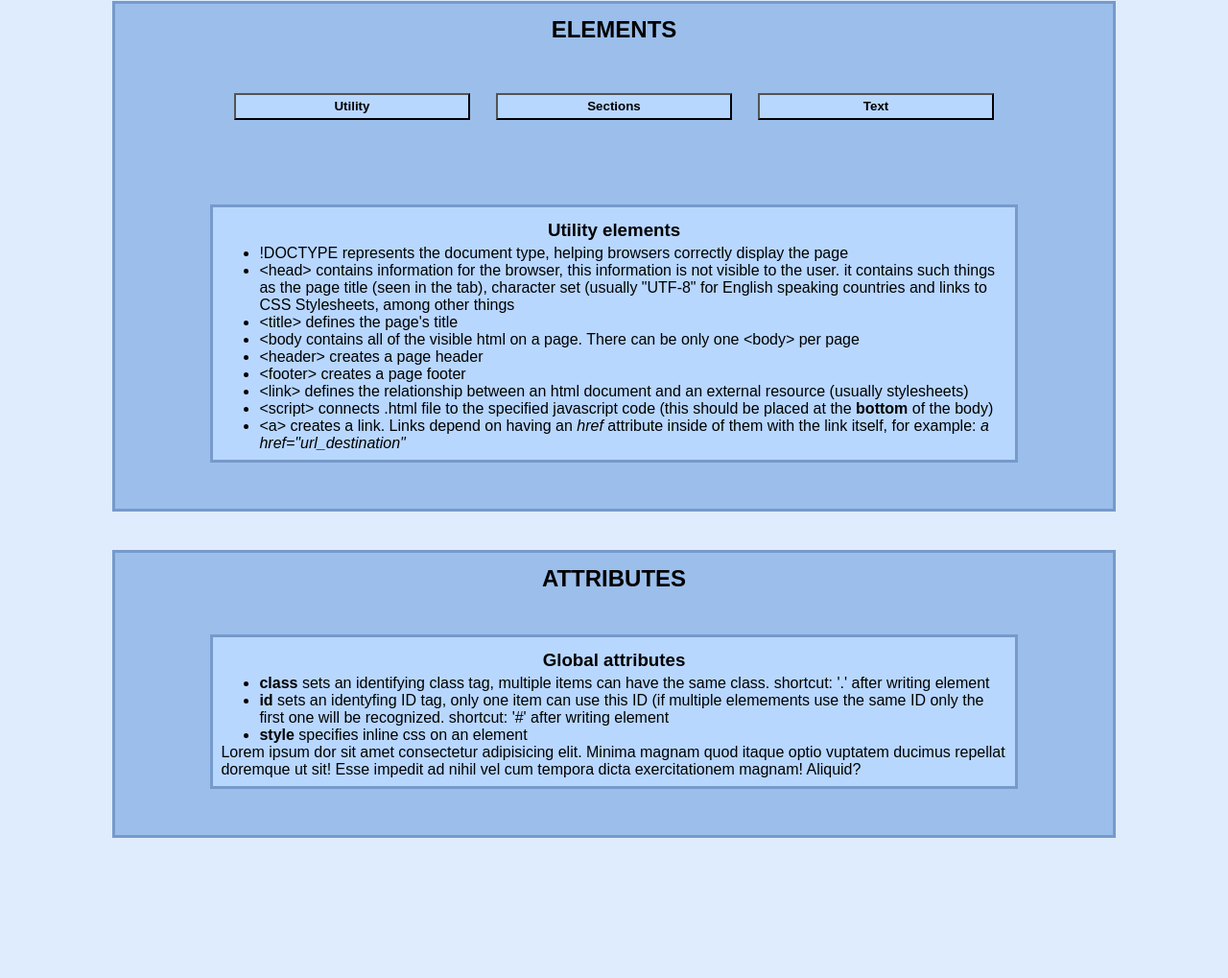
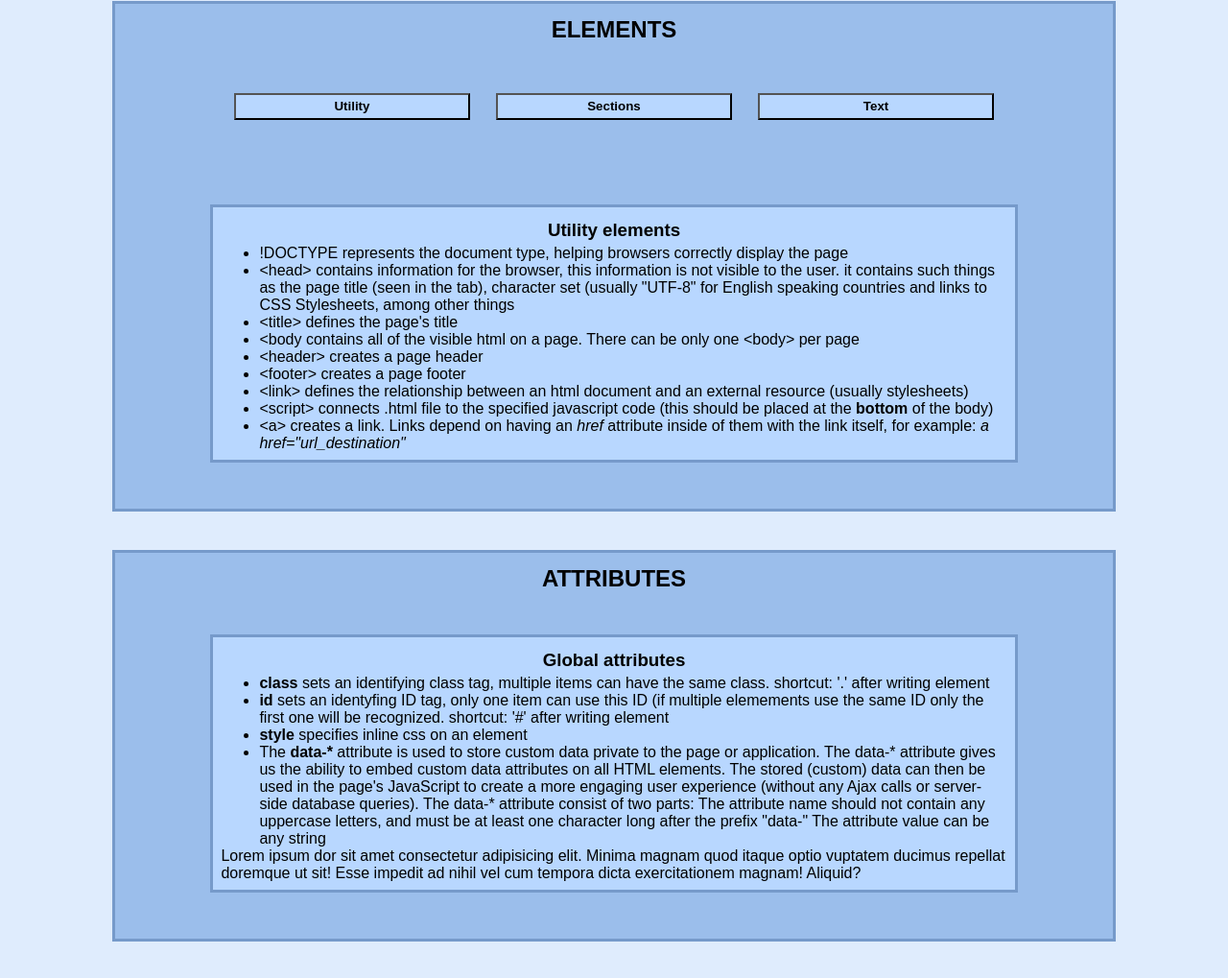
Before and after one commit to Jake-W95/Prework-Study-Guide, a plain HTML site: page pages/htmlpage.html in a window 1280 px wide. Shown: the part 783-1802 px from the top of the page at 96% size. Before the commit the page ends 1696 px from the top, so only its background shows below. Drawn offline with Linux system fonts and the light colour scheme.

Commit message:
adds data-* attribute

```diff
--- a/pages/htmlpage.html
+++ b/pages/htmlpage.html
@@ -154,6 +154,16 @@
                     <li><b>id</b> sets an identyfing ID tag, only one item can use this ID (if multiple elemements use the same ID only the first one will be recognized.
                     shortcut: '#' after writing element</li>
                     <li><b>style</b> specifies inline css on an element</li>
+                    <li>The <b>data-*</b> attribute is used to store custom data private to the page or application.
+
+                        The data-* attribute gives us the ability to embed custom data attributes on all HTML elements.
+
+                        The stored (custom) data can then be used in the page's JavaScript to create a more engaging user experience (without any Ajax calls or server-side database queries).
+
+                        The data-* attribute consist of two parts:
+
+                        The attribute name should not contain any uppercase letters, and must be at least one character long after the prefix "data-"
+                        The attribute value can be any string</li>
                 </ul>
                 <p>Lorem ipsum dor sit amet consectetur adipisicing elit. Minima magnam quod itaque optio vuptatem
                     ducimus repellat doremque ut sit! Esse impedit ad nihil vel cum tempora dicta exercitationem magnam!
```
